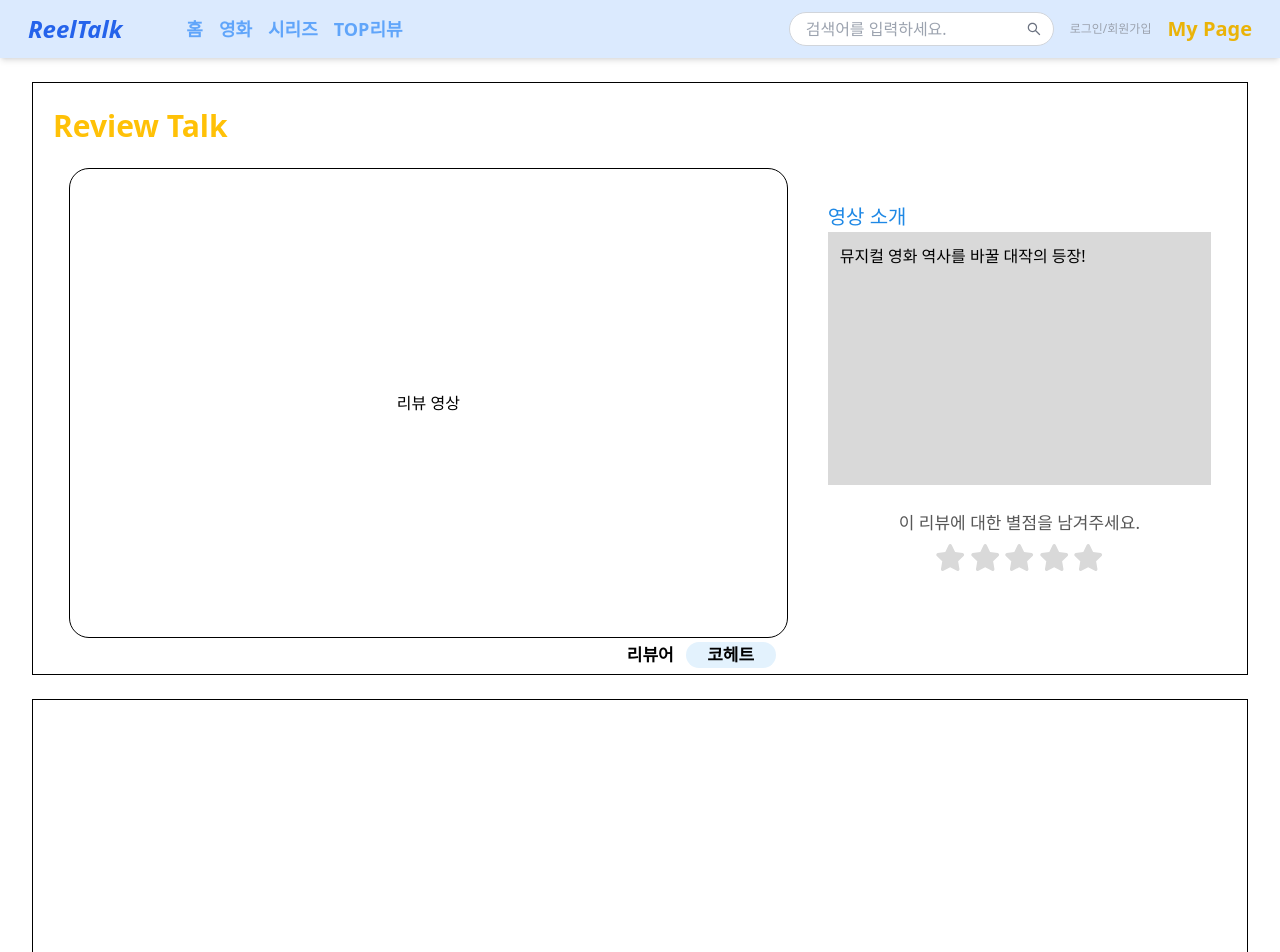
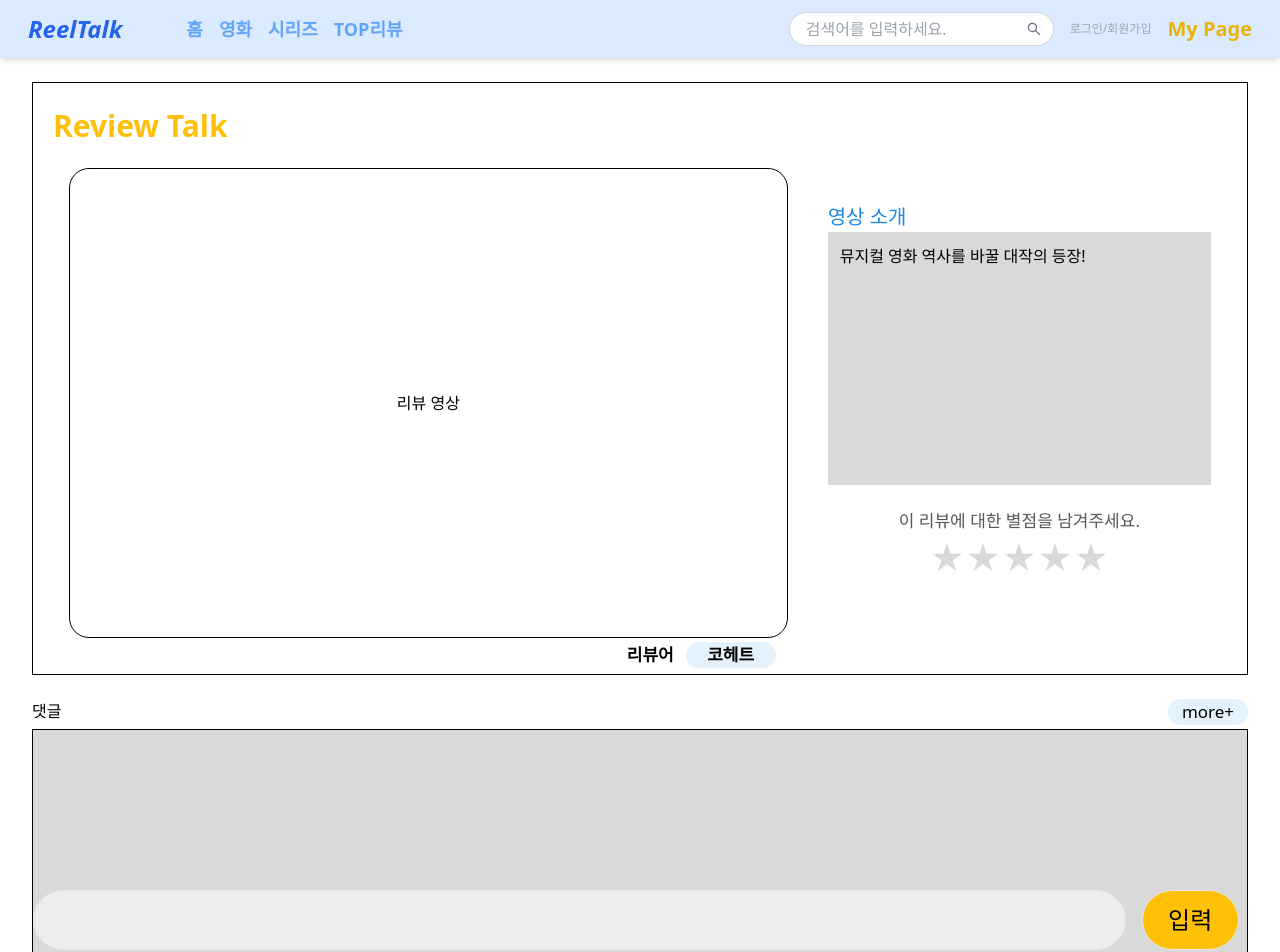
Before and after one commit to TEAM-ALOM/reeltalk-fe, a Next.js app: page /reviews-detail in a window 1280 px wide. Shown: the top 952 px of the page. Built offline with nearby package versions, Linux system fonts and the light colour scheme.

Commit message:
reviews-detail 페이지 전체적 수정
- 리액트 아이콘 다운 및 변경
- 댓글창 크기 조절

```diff
--- a/app/components/icons.tsx
+++ /dev/null
@@ -1,19 +0,0 @@
-"use client";
-
-import styled from "styled-components";
-import { FontAwesomeIcon } from "@fortawesome/react-fontawesome";
-import {faStar} from "@fortawesome/free-solid-svg-icons";
-
-interface  StarIconI {
-    color?: string;
-    size?: string;
-}
-
-const StartStyle = styled(FontAwesomeIcon)<StarIconI>`
-color: ${(props) => props.color || "#FFC107"};
-font-size: ${(props) => props.size || "20px"};
-`;
-
-export const StarIcon = ({color= "#FFC107", size="20px"} : StarIconI) => (
-    <StartStyle icon={faStar} color={color} size={size}/>
-);
--- a/app/movies-detail/page.tsx
+++ b/app/movies-detail/page.tsx
@@ -1,91 +1,133 @@
-import { StarIcon } from "../components/icons";
 import React from "react";
+import { IoStarSharp } from "react-icons/io5";
 
 export default function MoviesDetail() {
-
   return (
     <main className="flex flex-col justify-center items-center w-full px-4">
-
       {/* 영화 상세 정보*/}
-            <div className="w-full h-full max-w-[1600px] min-h-[300px] lg:min-h-[500px] border border-3 border-black mt-6 flex flex-col lg:flex-row space-x-10 pl-6 lg:px-16">
+      <div className="w-full h-full max-w-screen-xl min-h-[300px] lg:min-h-[500px] mt-6 grid sm:grid-rows-2 sm:grid-cols-1 lg:grid-rows-1 lg:grid-cols-[auto_1fr] gap-7
+      border border-black border-3">
         {/* 영화 포스터*/}
-                <div className="w-full lg:w-1/3 aspect-[2/3] max-h-[500px] max-w-[370px] h-auto border border-5 border-black flex items-center justify-center">영화 포스터</div>
+        <div className="w-full lg:w-[350px] lg:h-[500px] sm:aspect-[1/3] border border-5 border-black flex items-center justify-center
+        border border-[red] border-3">
+          <img
+            src=""
+            alt="영화 포스터"
+            className="w-full h-full object-cover"
+          />
+        </div>
 
         {/* 영화 정보*/}
-                <div className="w-full lg:w-2/3 flex flex-col ml-0 lg:ml-6 space-y-3">
-
-                    <div className="flex flex-col lg:flex-row justify-between w-full border">
+        <div className="w-full flex flex-col space-y-3 border border-black border-3">
+          <div className="w-full flex flex-col lg:flex-row justify-between border border-black border-3">
             {/* 제목 및 장르*/}
-                        <div>
-                            <div className="text-[36px] font-bold">위키드</div>
-                            <div className="text-[36px] font-bold">Wicked: Part One</div>
-                            <div className="text-[#898989] text-[14px]">2024.판타지/뮤지컬/모험/액션/가족/로맨스/음악.미국</div>
+            <div className="flex flex-col">
+              <div className="text-[36px] md:text-[36px] font-bold">
+                위키드
               </div>
-
+              <div className="text-[36px] md:text-[36px] font-bold">
+                Wicked: Part One
+              </div>
+              <div className="text-[#898989] text-[14px] md:text-[14px]">
+                2024.판타지/뮤지컬/모험/액션/가족/로맨스/음악.미국
+              </div>
+            </div>
 
             {/* 평점 */}
             <div className="flex items-baseline space-x-3 mt-4 lg:mt-0 lg:self-end">
               <div className="text-[18px]">평점</div>
-                            <div className="text-[36px]">4.0</div>
-                            <div className="h-50 w-50">
-                                <StarIcon color="#FFC107" size="25px"/>
-                                <StarIcon color="#FFC107" size="25px"/>
-                                <StarIcon color="#FFC107" size="25px"/>
-                                <StarIcon color="#FFC107" size="25px"/>
-                                <StarIcon color="#D9D9D9" size="25px"/>
+              <div className="text-[36px] md:text-[36px]">4.0</div>
+              <div className="h-50 w-50 flex">
+                <IoStarSharp className="text-[#FFC107] w-8 h-8"/>
+                <IoStarSharp className="text-[#FFC107] w-8 h-8"/>
+                <IoStarSharp className="text-[#FFC107] w-8 h-8"/>
+                <IoStarSharp className="text-[#FFC107] w-8 h-8"/>
+                <IoStarSharp className="text-[#D9D9D9] w-8 h-8"/>
               </div>
             </div>
           </div>
 
           {/* 영화 설명 박스 */}
-                    <div className="bg-[#DBDBDB] h-auto min-h-[150px] lg:min-h-[244px] border rounded-[10px] p-4 mt-4">
+          <div className="bg-[#DBDBDB] w-[90%] h-auto min-h-[150px] lg:min-h-[244px] border rounded-[10px] p-4 mt-4">
             <span>영화 설명...</span>
           </div>
 
           {/* 출연진 */}
           <div>
-                        <span>출연진</span>
-                        <div className="flex space-x-12 my-3 overflow-x-auto whitespace-nowrap">
+            <span className="text-[16px]">출연진</span>
+            <div className="flex space-x-12 md:space-x-10 my-3 overflow-x-auto whitespace-nowrap scrollbar-hide">
 
               {/*출연진 정보 동적 렌더링*/}
-                            <div className="flex space-x-3">
+              {[1,2,3,4].map((index) => (
+                <div
+                className="flex space-x-3 items-center"
+                key={index}
+                >
                     {/*출연진 이미지, img로 바꿀 예정*/}
-                                <div className="bg-[#CDC8C8] w-[60px] h-[60px] border rounded-full"></div>
+                    <div className="bg-[#CDC8C8] w-16 h-16 md:w-20 md:h-20 border rounded-full"></div>
                     {/*역할 및 이름*/}
                     <div className="flex flex-col justify-center">
-                                    <span className="text-[16px]">감독</span>
-                                    <span className="text-[18px]">존 추</span>
+                        <span className="text-[16px] md:text-[16px]">엘파바 역</span>
+                        <span className="text-[18px] md:text-[16px]">신시아 에리보</span>
                     </div>
                 </div>
+              ))}
 
             </div>
           </div>
         </div>
-
       </div>
 
       {/* 리뷰 talk*/}
-            <div className="w-full max-w-[1500px] mt-6 flex flex-col border border-3 border-black">
-                <div className="w-full flex justify-between">
-                    <span className="text-[#FFC107] text-[18px]">Review Talk</span>
-                    <button className="bg-[#E3F2FD] border rounded-[20px] text-[21px] w-[100px] h-[30px] text-[#787878] flex justify-center items-center">more+</button>
+      <div className="w-full max-w-screen-xl min-h-[300px] lg:min-h-[290px] mt-6 grid grid-rows-[auto_1fr] border border-3 border-black ">
+        <div className="w-full flex justify-between border border-3 border-black">
+          <span className="text-[#FFC107] text-[24px]">Review Talk</span>
+          <button className="bg-[#E3F2FD] border rounded-[20px] text-[21px] md:text-[21px] w-[100px] h-[30px] text-[#787878] flex justify-center items-center">
+            more+
+          </button>
         </div>
 
         {/* 리뷰 영상들*/}
-                <div className=" my-3">
+        <div className="w-full flex justify-between space-x-10 overflow-x-auto whitespace-nowrap scrollbar-hide">
+
           {/*리뷰 영상 동적 렌더링*/}
-                    <div className="max-w-[454px] max-h-[250px] h-[250px] bg-[#CDC8C8] border rounded-[20px]">리뷰영상</div>
+          {[1,2,3].map((index) => (
+            <div
+            key={index}
+            className="flex aspect-[500/250] w-[90%] h-full md:max-w-[70%] lg:w-[450px] bg-[#CDC8C8] border rounded-[20px] flex items-center justify-center"
+            >
+            <video
+            className="w-full h-full object-cover"
+            src=""
+            >
+            </video>
+          </div>
+          ))}
+
         </div>
       </div>
 
       {/* 실시간 talk*/}
-            <div className="w-full max-w-[1500px] mt-6 flex flex-col items-start border border-3 border-black">
-                <div className="text-[#FFC107] text-[18px]">실시간Talk</div>
-                <div className="w-full min-h-[620px] max-w-[1500px] bg-[#D9D9D9] flex flex-col items-center justify-end my-3">
-                    <form>
-                        <div></div>
-                        <input type="text" className="border border rounded-[30px] w-[1350px] h-[75px] m-3"></input>
-                        <button className="border rounded-[30px] bg-[#FFC107] w-[100px] h-[75px]">입력</button>
+      <div className="w-full h-full max-w-screen-xl min-h-[300px] lg:min-h-[600px]  my-6 space-y-3">
+      <div className="w-full flex justify-between">
+          <span className="text-[#FFC107] text-[24px]">실시간Talk</span>
+          <button className="bg-[#E3F2FD] border rounded-[20px] text-[21px] md:text-[21px] w-[100px] h-[30px] text-[#787878] flex justify-center items-center">
+            more+
+          </button>
+        </div>
+
+        <div className="w-full min-h-[620px] lg:min-h-[630px] bg-[#D9D9D9] flex flex-col items-stretch justify-stretch">
+          <form className="w-full h-full flew-grow grid grid-rows-[5fr_1fr] gap-4">
+            <div className="w-full"></div>
+            <div className="w-full flex items-baseline">
+              <input
+                type="text"
+                className="w-full max-w-[90%] h-[75px] border rounded-[30px] m-3 text-[16px] bg-[#EDEDED]"
+              />
+              <button className="h-[75px] lg:w-[8%] border rounded-[30px] bg-[#FFC107] m-3 text-[24px]">
+                입력
+              </button>
+            </div>
           </form>
         </div>
       </div>
--- a/app/reviews-detail/page.tsx
+++ b/app/reviews-detail/page.tsx
@@ -1,5 +1,5 @@
 import React from "react";
-import { StarIcon } from "../components/icons";
+import { IoStarSharp } from "react-icons/io5";
 
 export default function ReviewsDetail() {
     return (
@@ -34,11 +34,11 @@ export default function ReviewsDetail() {
                         <div className="w-full min-h-[120px] flex flex-col justify-center items-center">
                             <div className="text-[17px] text-[#575757]">이 리뷰에 대한 별점을 남겨주세요.</div>
                             <div className="m-2 flex space-x-1">
-                                <StarIcon color="#D9D9D9" size="27px"/>
-                                <StarIcon color="#D9D9D9" size="27px"/>
-                                <StarIcon color="#D9D9D9" size="27px"/>
-                                <StarIcon color="#D9D9D9" size="27px"/>
-                                <StarIcon color="#D9D9D9" size="27px"/>
+                                <IoStarSharp className="text-[#D9D9D9] w-8 h-8"/>
+                                <IoStarSharp className="text-[#D9D9D9] w-8 h-8"/>
+                                <IoStarSharp className="text-[#D9D9D9] w-8 h-8"/>
+                                <IoStarSharp className="text-[#D9D9D9] w-8 h-8"/>
+                                <IoStarSharp className="text-[#D9D9D9] w-8 h-8"/>
                             </div>
                         </div>
 
@@ -49,8 +49,25 @@ export default function ReviewsDetail() {
             </div>
 
              {/* 댓글*/}
-             <div className="w-full h-full max-w-[1600px] min-h-[920px] lg:min-h-[920px] border border-3 border-black my-6 flex">
-
+             <div className="w-full h-full max-w-[1600px] min-h-[260px] lg:min-h-[260px] my-6 grid grid-rows-[auto_1fr] gap-1">
+                <div className="w-full flex justify-between">
+                    <span>댓글</span>
+                    <button className="text-[17px] bg-[#E3F2FD] w-[80px] h-full flex justify-center items-center rounded-[80px]">more+</button>
+                </div>
+                <div className="w-full border border-3 border-black bg-[#D9D9D9]">
+                    <form className="w-full h-full flew-grow grid grid-rows-[1fr_auto] gap-4">
+                        <div className="w-full"></div>
+                        <div className="w-full h-[60px] flex items-end space-x-4 my-2">
+                            <input
+                            type="text"
+                            className="w-full max-w-[90%] h-full border rounded-[30px] text-[16px] bg-[#EDEDED]"
+                            />
+                            <button className="h-full lg:w-[8%] border rounded-[30px] bg-[#FFC107] lg:text-[24px] md:text-[18px]">
+                            입력
+                            </button>
+                        </div>
+                    </form>
+                </div>
              </div>
         </main>
     )
--- a/tailwind.config.ts
+++ b/tailwind.config.ts
@@ -7,5 +7,7 @@ const config: Config = {
     "./app/**/*.{js,ts,jsx,tsx,mdx}",
   ],
   theme: {},
+  plugins: [require('tailwind-scrollbar-hide')],
 };
+
 export default config;
```
Lines whose indentation alone changed are shown as unchanged.
